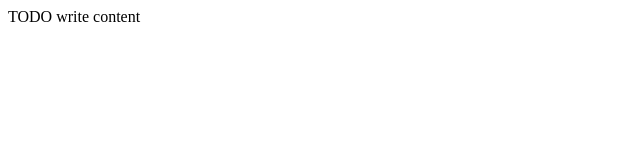
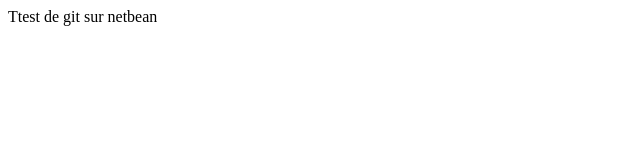
Before and after one commit to dadios/tutogit, a plain HTML site: page public_html/index.html in a window 1280 px wide. Shown: the full height of the page, 0-640 px from the left. Drawn offline with Linux system fonts and the light colour scheme.

Commit message:
deuxiemer commit

```diff
--- a/public_html/index.html
+++ b/public_html/index.html
@@ -11,6 +11,6 @@ and open the template in the editor.
         <meta name="viewport" content="width=device-width, initial-scale=1.0">
     </head>
     <body>
-        <div>TODO write content</div>
+        <div class="alert-success">Ttest de git sur netbean</div>
     </body>
 </html>
```
